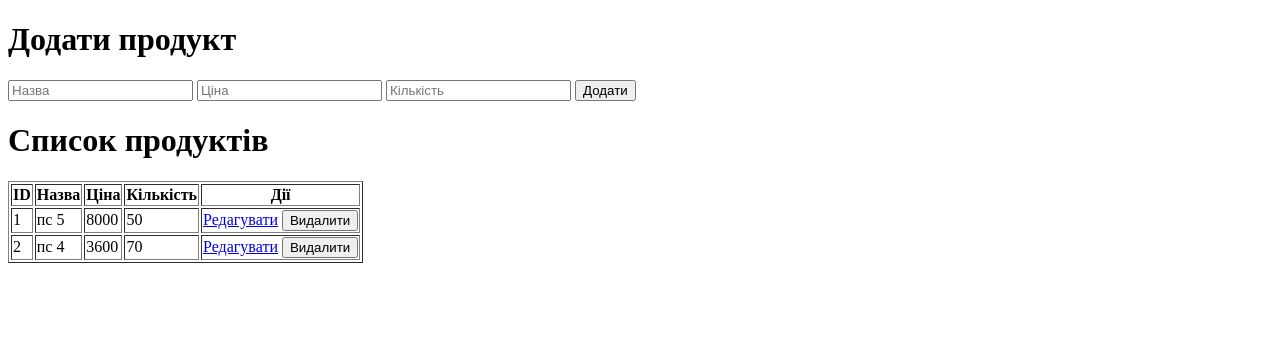
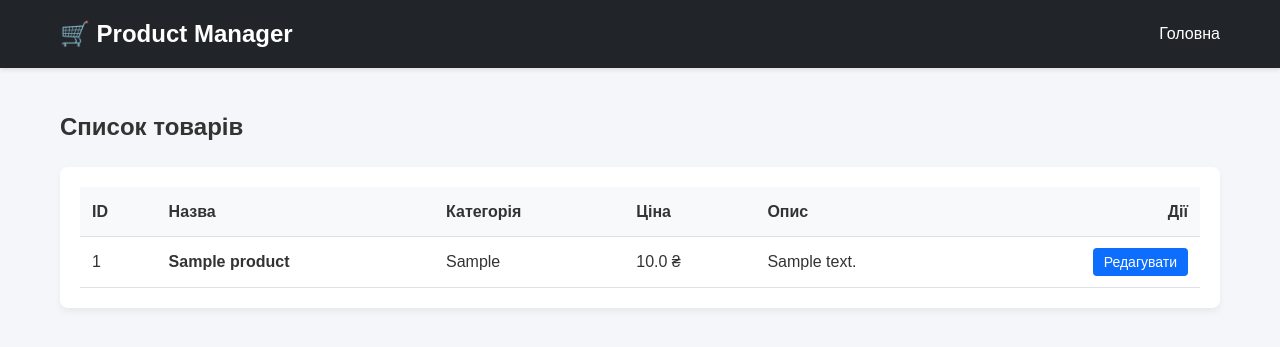
Before and after one commit to thebutch5-dot/Product_manager, a Flask app: page / in a window 1280 px wide. Shown: the top 347 px of the page. Run offline with Flask 3, Linux system fonts and the light colour scheme; tables that the repository leaves empty hold one stand-in row (values such as "Sample post").

Commit message:
feat: setup product edit page using custom CSS

```diff
--- a/actions_db.py
+++ b/actions_db.py
@@ -1,57 +1,20 @@
-from peewee import SqliteDatabase, Model, CharField, DecimalField, IntegerField
-
-db = SqliteDatabase('products.db')
-
-class BaseModel(Model):
-    class Meta:
-        database = db
-
-class Product(BaseModel):
-    name = CharField(unique=True, max_length=100)
-    price = DecimalField(max_digits=10, decimal_places=2)
-    quantity = IntegerField(default=0)
+from models import Product
 
 def init_db():
-    with db:
-        db.create_tables([Product])
-
-def add_product(name, price, quantity):
-    try:
-        return Product.create(name=name, price=price, quantity=quantity)
-    except Exception:
-        return None
+    from app import db
+    db.create_all()
 
 def get_all_products():
-    return list(Product.select())
+    return Product.query.all()
 
 def get_product_by_id(product_id):
-    try:
-        return Product.get_by_id(product_id)
-    except Product.DoesNotExist:
-        return None
+    return Product.query.get_or_404(product_id)
 
-def update_product(product_id, name=None, price=None, quantity=None):
-    try:
-        product = Product.get_by_id(product_id)
-        if name is not None:
-            product.name = name
-        if price is not None:
-            product.price = price
-        if quantity is not None:
-            product.quantity = quantity
-        product.save()
-        return product
-    except Product.DoesNotExist:
-        return None
-
-# ЗМІНЕНО ТУТ: Видалення за НАЗВОЮ
-def delete_product(product_name):
-    try:
-        query = Product.delete().where(Product.name == product_name)
-        rows_deleted = query.execute()
-        return rows_deleted > 0
-    except Exception:
-        return False
-
-if __name__ == '__main__':
-    init_db()
+def update_product(product_id, name, category, price, description):
+    from app import db
+    product = Product.query.get_or_404(product_id)
+    product.name = name
+    product.category = category
+    product.price = price
+    product.description = description
+    db.session.commit()
--- a/app.py
+++ b/app.py
@@ -1,41 +1,52 @@
+import os
 from flask import Flask, render_template, request, redirect, url_for
-from actions_db import init_db, get_all_products, add_product, update_product, get_product_by_id, delete_product
+from models import db
+from actions_db import get_all_products, get_product_by_id, update_product, init_db
 
-app = Flask(__name__)
+app = Flask(__name__, template_folder=os.path.join(os.path.dirname(os.path.abspath(__file__)), 'templates'))
+app.config['SQLALCHEMY_DATABASE_URI'] = 'sqlite:///db.sqlite'
+app.config['SQLALCHEMY_TRACK_MODIFICATIONS'] = False
 
-init_db()
+db.init_app(app)
+
+
+@app.after_request
+def add_header(response):
+    response.headers['Cache-Control'] = 'no-store, no-cache, must-revalidate, post-check=0, pre-check=0, max-age=0'
+    response.headers['Pragma'] = 'no-cache'
+    response.headers['Expires'] = '0'
+    return response
+
+
+with app.app_context():
+    init_db()
+
 
 @app.route('/')
 def index():
     products = get_all_products()
     return render_template('product.html', products=products)
 
-@app.route('/add', methods=['POST'])
-def create():
-    name = request.form.get('name')
-    price = request.form.get('price')
-    quantity = request.form.get('quantity')
-    add_product(name, price, quantity)
-    return redirect(url_for('index'))
 
 @app.route('/edit/<int:product_id>', methods=['GET', 'POST'])
-def edit(product_id):
+def edit_product_route(product_id):
+    if request.method == 'POST':
+        name = request.form['name']
+        category = request.form['category']
+        price = request.form['price']
+        description = request.form['description']
+
+        update_product(product_id, name, category, price, description)
+        return redirect(url_for('index'))
+
     product = get_product_by_id(product_id)
-    if not product:
-        return "Product not found", 404
-    if request.method == 'POST':
-        name = request.form.get('name')
-        price = request.form.get('price')
-        quantity = request.form.get('quantity')
-        update_product(product_id, name, price, quantity)
-        return redirect(url_for('index'))
     return render_template('edit.html', product=product)
 
-# ЗМІНЕНО ТУТ: Приймаємо назву (рядок)
-@app.route('/delete/<string:product_name>', methods=['POST'])
-def remove(product_name):
-    delete_product(product_name)
-    return redirect(url_for('index'))
+
+@app.route('/test-bootstrap')
+def test_bootstrap():
+    return render_template('product.html', products=[])
+
 
 if __name__ == '__main__':
-    app.run(debug=True)
+    app.run(debug=True, port=5001)
--- /dev/null
+++ b/static/style.css
@@ -0,0 +1,167 @@
+* {
+    margin: 0;
+    padding: 0;
+    box-sizing: border-box;
+}
+
+body {
+    font-family: Arial, sans-serif;
+    background-color: #f4f6f9;
+    color: #333;
+    line-height: 1.6;
+}
+
+.header {
+    background-color: #212529;
+    color: #fff;
+    padding: 15px 0;
+    box-shadow: 0 2px 4px rgba(0,0,0,0.1);
+}
+
+.container {
+    max-width: 1200px;
+    margin: 0 auto;
+    padding: 0 20px;
+    display: flex;
+    justify-content: space-between;
+    align-items: center;
+}
+
+.logo {
+    font-size: 24px;
+    font-weight: bold;
+    text-decoration: none;
+    color: #fff;
+}
+
+.nav-links {
+    list-style: none;
+    display: flex;
+    gap: 20px;
+}
+
+.nav-links a {
+    color: #rgba(255,255,255,0.7);
+    text-decoration: none;
+    transition: color 0.3s;
+}
+
+.nav-links a:hover, .nav-links a.active {
+    color: #fff;
+}
+
+main {
+    padding: 40px 0;
+}
+
+.card-wrapper {
+    max-width: 600px;
+    margin: 0 auto;
+}
+
+.card {
+    background: #fff;
+    padding: 30px;
+    border-radius: 8px;
+    box-shadow: 0 4px 6px rgba(0,0,0,0.05);
+}
+
+.card h2 {
+    text-align: center;
+    margin-bottom: 25px;
+    font-size: 28px;
+}
+
+.form-group {
+    margin-bottom: 20px;
+}
+
+.form-group label {
+    display: block;
+    margin-bottom: 8px;
+    font-weight: bold;
+    font-size: 14px;
+}
+
+.form-control {
+    width: 100%;
+    padding: 10px;
+    border: 1px solid #ced4da;
+    border-radius: 4px;
+    font-size: 16px;
+    transition: border-color 0.15s;
+}
+
+.form-control:focus {
+    outline: none;
+    border-color: #86b7fe;
+}
+
+textarea.form-control {
+    resize: vertical;
+}
+
+.btn-group {
+    display: flex;
+    justify-content: flex-end;
+    gap: 12px;
+    margin-top: 25px;
+}
+
+.btn {
+    padding: 10px 20px;
+    font-size: 16px;
+    border-radius: 4px;
+    cursor: pointer;
+    border: 1px solid transparent;
+    text-decoration: none;
+    text-align: center;
+}
+
+.btn-primary {
+    background-color: #0d6efd;
+    color: #fff;
+}
+
+.btn-primary:hover {
+    background-color: #0b5ed7;
+}
+
+.btn-secondary {
+    background-color: transparent;
+    border-color: #6c757d;
+    color: #6c757d;
+}
+
+.btn-secondary:hover {
+    background-color: #6c757d;
+    color: #fff;
+}
+
+.table-wrapper {
+    background: #fff;
+    padding: 20px;
+    border-radius: 8px;
+    box-shadow: 0 4px 6px rgba(0,0,0,0.05);
+    margin-top: 20px;
+}
+
+.product-table {
+    width: 100%;
+    border-collapse: collapse;
+    text-align: left;
+}
+
+.product-table th, .product-table td {
+    padding: 12px;
+    border-bottom: 1px solid #dee2e6;
+}
+
+.product-table th {
+    background-color: #f8f9fa;
+}
+
+.btn-sm {
+    padding: 5px 10px;
+    font-size: 14px;
+}
--- a/templates/product.html
+++ b/templates/product.html
@@ -2,45 +2,54 @@
 <html lang="uk">
 <head>
     <meta charset="UTF-8">
-    <title>Управління продуктами</title>
+    <meta name="viewport" content="width=device-width, initial-scale=1.0">
+    <title>Головна | Product Manager</title>
+    <link rel="stylesheet" href="{{ url_for('static', filename='style.css') }}">
 </head>
 <body>
-    <h1>Додати продукт</h1>
-    <form action="/add" method="POST">
-        <input type="text" name="name" placeholder="Назва" required>
-        <input type="number" name="price" step="0.01" placeholder="Ціна" required>
-        <input type="number" name="quantity" placeholder="Кількість" required>
-        <button type="submit">Додати</button>
-    </form>
 
-    <h1>Список продуктів</h1>
-    <table border="1">
+    <header class="header">
+        <div class="container">
+            <a href="/" class="logo">🛒 Product Manager</a>
+            <ul class="nav-links">
+                <li><a href="/" class="active">Головна</a></li>
+            </ul>
+        </div>
+    </header>
+
+    <main>
+        <div class="container" style="display: block;">
+            <h2>Список товарів</h2>
+            <div class="table-wrapper">
+                <table class="product-table">
                     <thead>
                         <tr>
                             <th>ID</th>
                             <th>Назва</th>
+                            <th>Категорія</th>
                             <th>Ціна</th>
-                <th>Кількість</th>
-                <th>Дії</th>
+                            <th>Опис</th>
+                            <th style="text-align: right;">Дії</th>
                         </tr>
                     </thead>
                     <tbody>
                         {% for product in products %}
                         <tr>
                             <td>{{ product.id }}</td>
-                <td>{{ product.name }}</td>
-                <td>{{ product.price }}</td>
-                <td>{{ product.quantity }}</td>
-                <td>
-                    <a href="/edit/{{ product.id }}">Редагувати</a>
-                    <!-- ЗМІНЕНО ТУТ: передаємо назву замість ID -->
-                    <form action="/delete/{{ product.name }}" method="POST" style="display:inline;">
-                        <button type="submit">Видалити</button>
-                    </form>
+                            <td style="font-weight: bold;">{{ product.name }}</td>
+                            <td>{{ product.category }}</td>
+                            <td>{{ product.price }} ₴</td>
+                            <td>{{ product.description }}</td>
+                            <td style="text-align: right;">
+                                <a href="/edit/{{ product.id }}" class="btn btn-primary btn-sm">Редагувати</a>
                             </td>
                         </tr>
                         {% endfor %}
                     </tbody>
                 </table>
+            </div>
+        </div>
+    </main>
+
 </body>
 </html>
```
Also changed, not shown: models.py (added, +10 -0 lines), templates/edit.html (+55 -10 lines), db.sqlite (added), instance/db.sqlite (added), products.db (added). Lines whose indentation alone changed are shown as unchanged.
